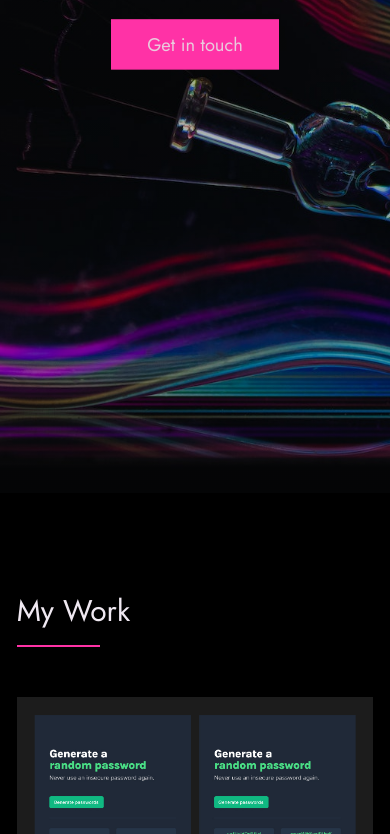
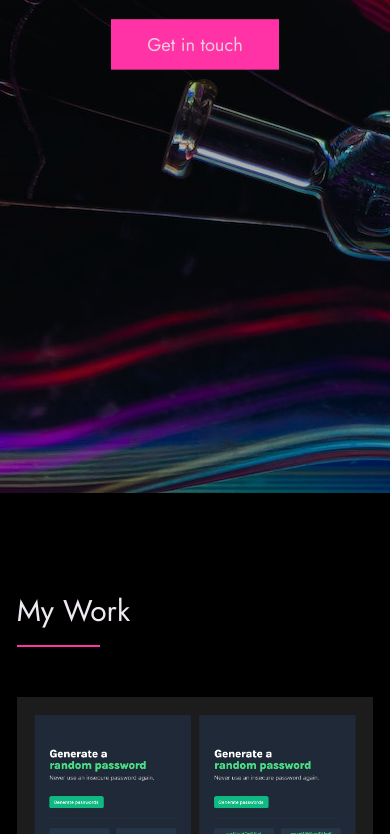
Before and after one commit to JeremiahAshcraft/electric_goon, a website built with Vite: page index.html in a window 390 px wide. Shown: the part 351-1185 px from the top of the page. Built offline with nearby package versions, Linux system fonts and the light colour scheme.

Commit message:
Update index.css

```diff
--- a/index.css
+++ b/index.css
@@ -430,10 +430,9 @@ body:not(.user-is-tabbing) a:focus {
 @media(max-width: 500px) {
     .header {
         text-align: center;
-        background-size: cover;
+        background-size: auto;
         background-position: center;
         background-attachment: fixed;
-        background-repeat: no-repeat;
     }
 
     .header__text {
```
